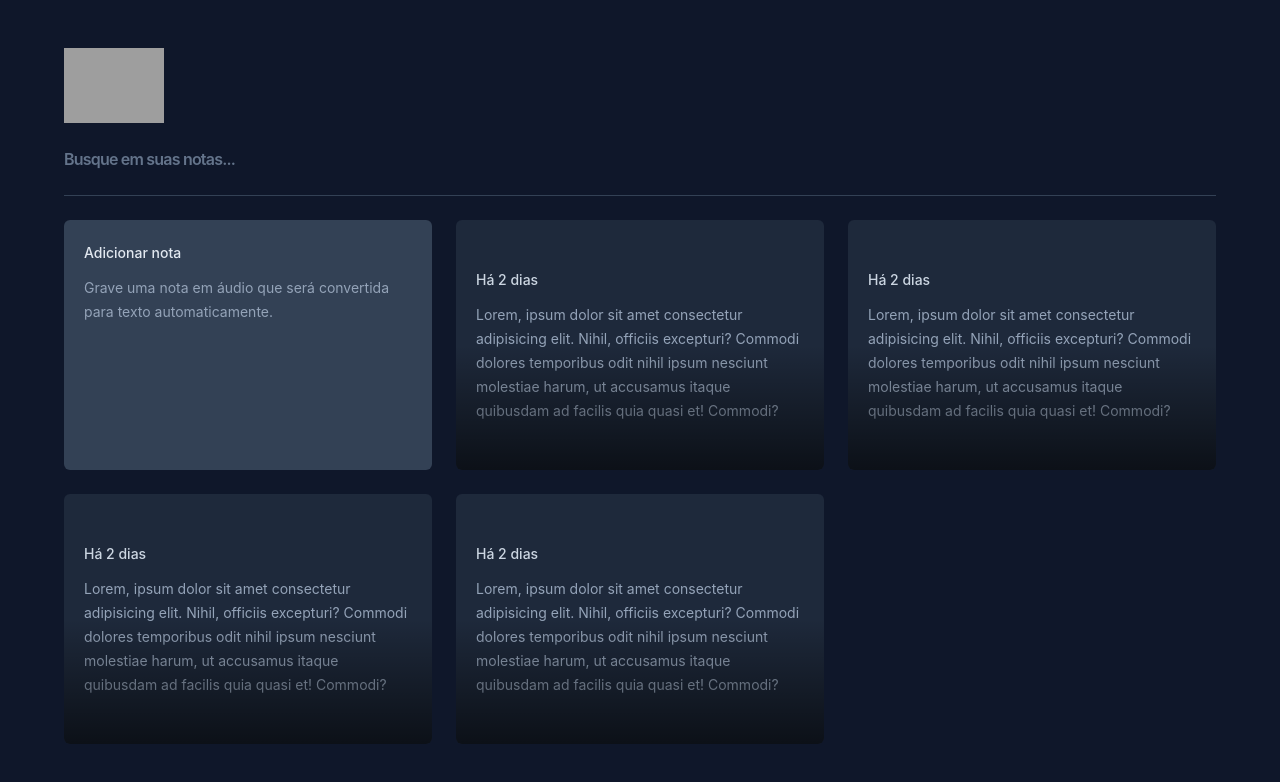
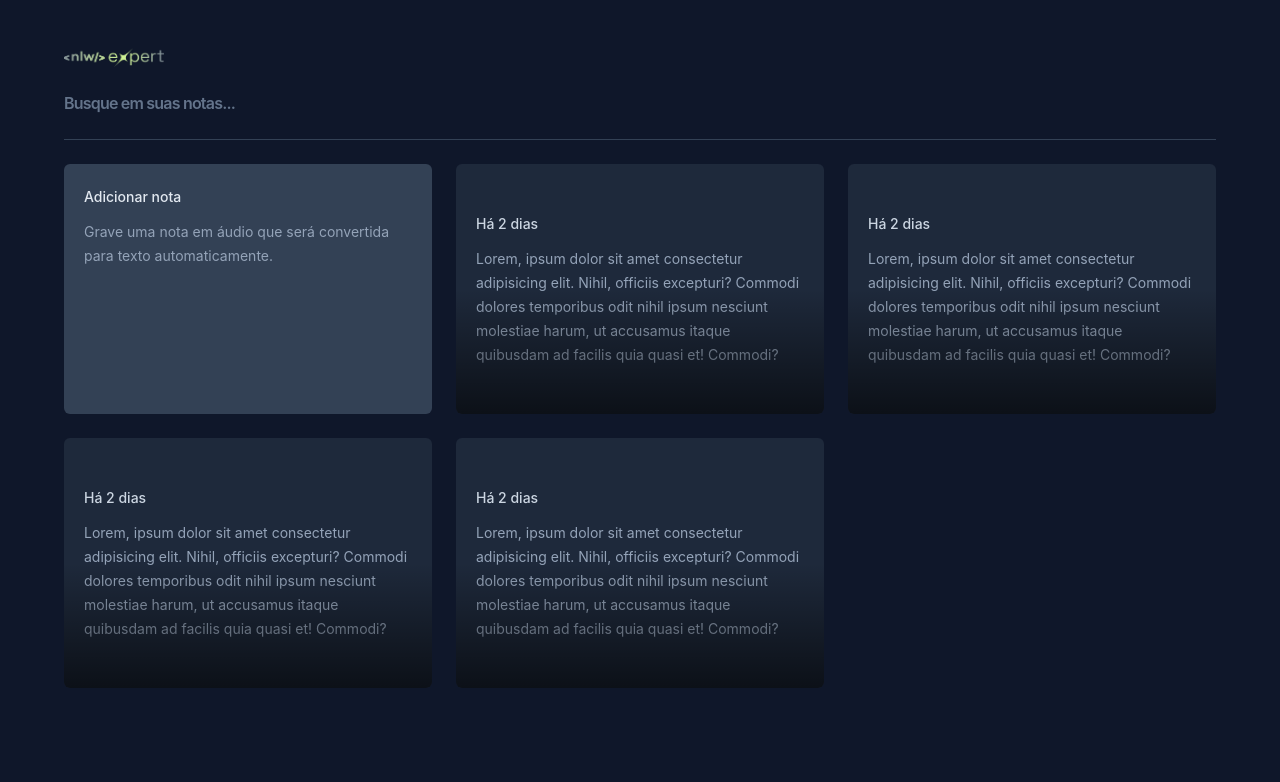
Before and after one commit to rodrigueslucas062/Rocketseat, a Next.js app: page / in a window 1280 px wide. Shown: the top 782 px of the page. Built offline with nearby package versions, Linux system fonts and the light colour scheme; grey boxes are pictures that could not be loaded.

Commit message:
💄 Global style and logo image

```diff
--- a/styles/globals.scss
+++ b/styles/globals.scss
@@ -1,20 +1,6 @@
 @tailwind base;
 @tailwind components;
 @tailwind utilities;
-
-:root {
-  --foreground-rgb: 0, 0, 0;
-  --background-start-rgb: 214, 219, 220;
-  --background-end-rgb: 255, 255, 255;
-}
-
-@media (prefers-color-scheme: dark) {
-  :root {
-    --foreground-rgb: 255, 255, 255;
-    --background-start-rgb: 0, 0, 0;
-    --background-end-rgb: 0, 0, 0;
-  }
-}
 
 body {
   @apply bg-slate-900;
```
Also changed, not shown: public/images/Logo.png (added).
